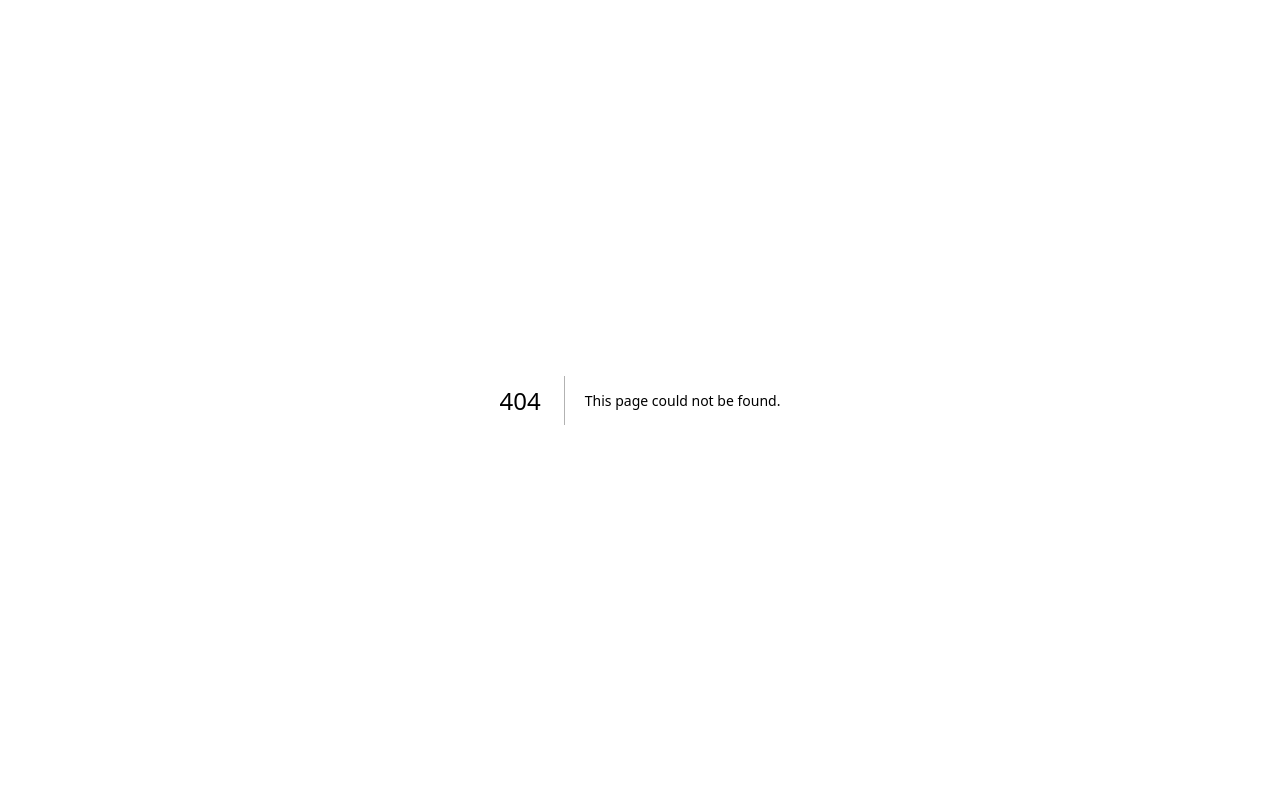
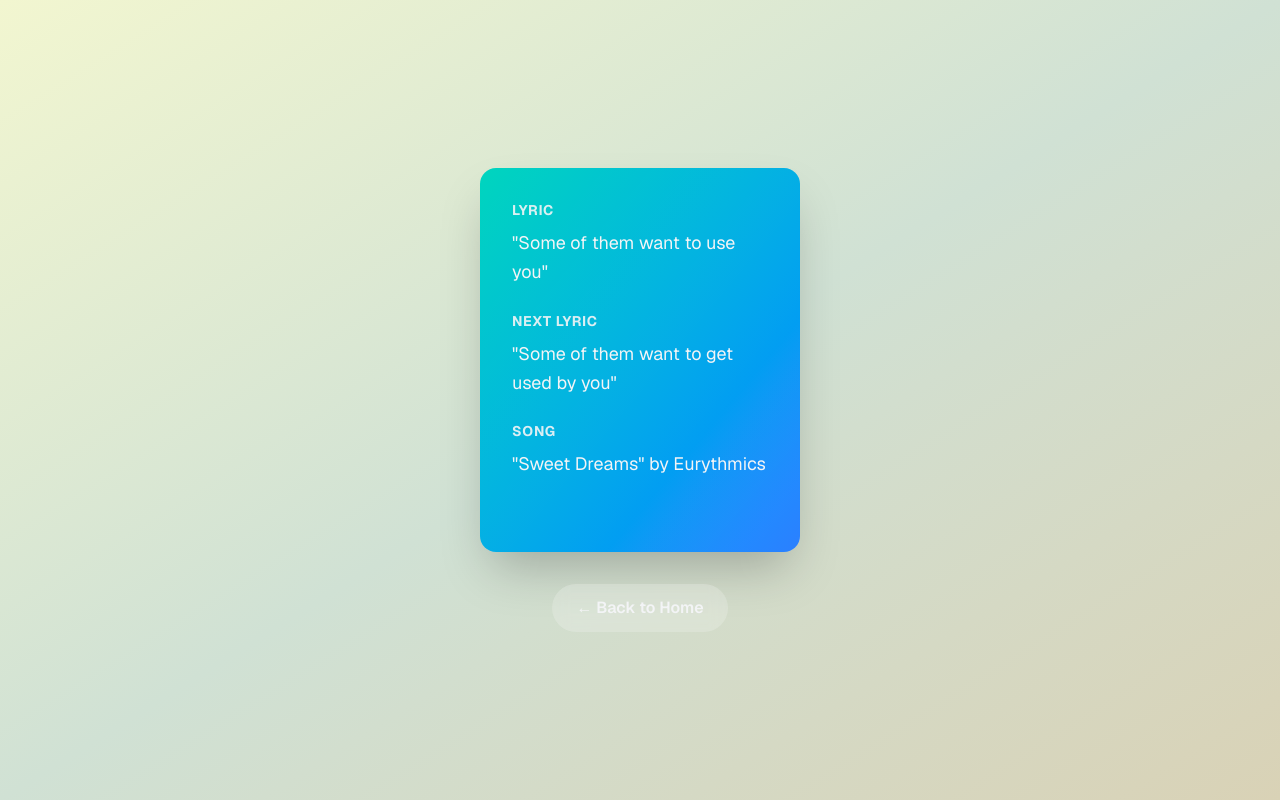
Before and after one commit to FlorRosen/songs-game, a Next.js app: page /game in a window 1280 px wide. Before the commit this address had no page. Built offline with nearby package versions, Linux system fonts and the light colour scheme.

Commit message:
Add card component with 3D card flip animation styles

```diff
--- /dev/null
+++ b/src/app/game/page.tsx
@@ -0,0 +1,29 @@
+'use client';
+
+import Link from 'next/link';
+import GameCard from '@/components/GameCard';
+
+export default function GamePage() {
+  return (
+    <div className="min-h-screen flex items-center justify-center p-8 bg-gradient-to-br from-[#f2f6d0] via-[#d0e1d4] to-[#d9d2b6]">
+      <div className="relative">
+        <GameCard
+          lyric="Some of them want to use you"
+          nextLyric="Some of them want to get used by you"
+          song="Sweet Dreams"
+          artist="Eurythmics"
+        />
+
+        {/* Back to Home Button */}
+        <div className="mt-8 text-center">
+          <Link
+            href="/"
+            className="inline-block bg-white/20 backdrop-blur-sm hover:bg-white/30 text-gray-100 font-semibold py-3 px-6 rounded-full transition-all duration-300 transform hover:scale-105"
+          >
+            ← Back to Home
+          </Link>
+        </div>
+      </div>
+    </div>
+  );
+}
--- a/src/app/globals.css
+++ b/src/app/globals.css
@@ -10,3 +10,20 @@ body {
   margin: 0;
   padding: 0;
 }
+
+/* 3D Card Flip Animation Styles */
+.transform-style-preserve-3d {
+  transform-style: preserve-3d;
+}
+
+.perspective-1000 {
+  perspective: 1000px;
+}
+
+.backface-hidden {
+  backface-visibility: hidden;
+}
+
+.rotate-y-180 {
+  transform: rotateY(180deg);
+}
--- a/src/app/page.tsx
+++ b/src/app/page.tsx
@@ -1,3 +1,5 @@
+import Link from 'next/link';
+
 export default function Home() {
   return (
     <div className="min-h-screen flex items-center justify-center p-8">
@@ -6,9 +8,15 @@ export default function Home() {
           Songs Game
         </h1>
         <div className="w-24 h-1 bg-gradient-to-r from-[#f2f6d0] via-[#d0e1d4] to-[#d9d2b6] mx-auto mb-8 rounded-full"></div>
-        <p className="text-xl md:text-2xl text-[#71697a] opacity-80 max-w-md mx-auto">
+        <p className="text-xl md:text-2xl text-[#71697a] opacity-80 max-w-md mx-auto mb-12">
           Welcome to the ultimate music gaming experience
         </p>
+        <Link
+          href="/game"
+          className="inline-block bg-gradient-to-r from-[#f2f6d0] to-[#d0e1d4] hover:from-[#d0e1d4] hover:to-[#d9d2b6] text-[#71697a] font-bold py-4 px-8 rounded-full text-lg transition-all duration-300 transform hover:scale-105 shadow-lg hover:shadow-xl"
+        >
+          Start playing
+        </Link>
       </div>
     </div>
   );
--- /dev/null
+++ b/src/components/GameCard.tsx
@@ -0,0 +1,105 @@
+'use client';
+
+import { useState } from 'react';
+
+interface GameCardProps {
+  lyric: string;
+  nextLyric: string;
+  song: string;
+  artist: string;
+}
+
+export default function GameCard({ lyric, nextLyric, song, artist }: GameCardProps) {
+  const [isFlipped, setIsFlipped] = useState(false);
+
+  const handleCardClick = () => {
+    setIsFlipped(!isFlipped);
+  };
+
+  return (
+    <div
+      className={`w-80 h-96 rounded-2xl shadow-2xl cursor-pointer transition-transform duration-700 transform-style-preserve-3d perspective-1000 ${
+        isFlipped ? 'rotate-y-180' : ''
+      }`}
+      onClick={handleCardClick}
+    >
+      {/* Front of Card */}
+      <div className="absolute inset-0 bg-gradient-to-br from-teal-400 to-blue-500 rounded-2xl p-8 flex flex-col justify-between backface-hidden">
+        {/* Subtle texture overlay */}
+        <div className="absolute inset-0 bg-gradient-to-br from-transparent via-white/5 to-transparent opacity-30"></div>
+
+        {/* Content */}
+        <div className="relative z-10 text-gray-100 space-y-6">
+          {/* LYRIC Section */}
+          <div>
+            <h2 className="text-sm font-bold uppercase tracking-wider mb-2 opacity-90">
+              LYRIC
+            </h2>
+            <p className="text-lg leading-relaxed">
+              "{lyric}"
+            </p>
+          </div>
+
+          {/* NEXT LYRIC Section */}
+          <div>
+            <h2 className="text-sm font-bold uppercase tracking-wider mb-2 opacity-90">
+              NEXT LYRIC
+            </h2>
+            <p className="text-lg leading-relaxed">
+              "{nextLyric}"
+            </p>
+          </div>
+
+          {/* SONG Section */}
+          <div>
+            <h2 className="text-sm font-bold uppercase tracking-wider mb-2 opacity-90">
+              SONG
+            </h2>
+            <p className="text-lg leading-relaxed">
+              "{song}" by {artist}
+            </p>
+          </div>
+        </div>
+      </div>
+
+      {/* Back of Card */}
+      <div className="absolute inset-0 bg-gradient-to-br from-blue-500 to-teal-400 rounded-2xl p-8 flex flex-col justify-between backface-hidden rotate-y-180">
+        {/* Subtle texture overlay */}
+        <div className="absolute inset-0 bg-gradient-to-br from-transparent via-white/5 to-transparent opacity-30"></div>
+
+        {/* Content */}
+        <div className="relative z-10 text-gray-100 space-y-6">
+          {/* LYRIC Section */}
+          <div>
+            <h2 className="text-sm font-bold uppercase tracking-wider mb-2 opacity-90">
+              LYRIC
+            </h2>
+            <p className="text-lg leading-relaxed">
+              "{lyric}"
+            </p>
+          </div>
+
+          {/* NEXT LYRIC Section */}
+          <div>
+            <h2 className="text-sm font-bold uppercase tracking-wider mb-2 opacity-90">
+              NEXT LYRIC
+            </h2>
+            <p className="text-lg leading-relaxed">
+              "{nextLyric}"
+            </p>
+          </div>
+
+          {/* SONG Section */}
+          <div>
+            <h2 className="text-sm font-bold uppercase tracking-wider mb-2 opacity-90">
+              SONG
+            </h2>
+            <p className="text-lg leading-relaxed">
+              "{song}" by {artist}
+            </p>
+          </div>
+        </div>
+      </div>
+    </div>
+  );
+}
```
